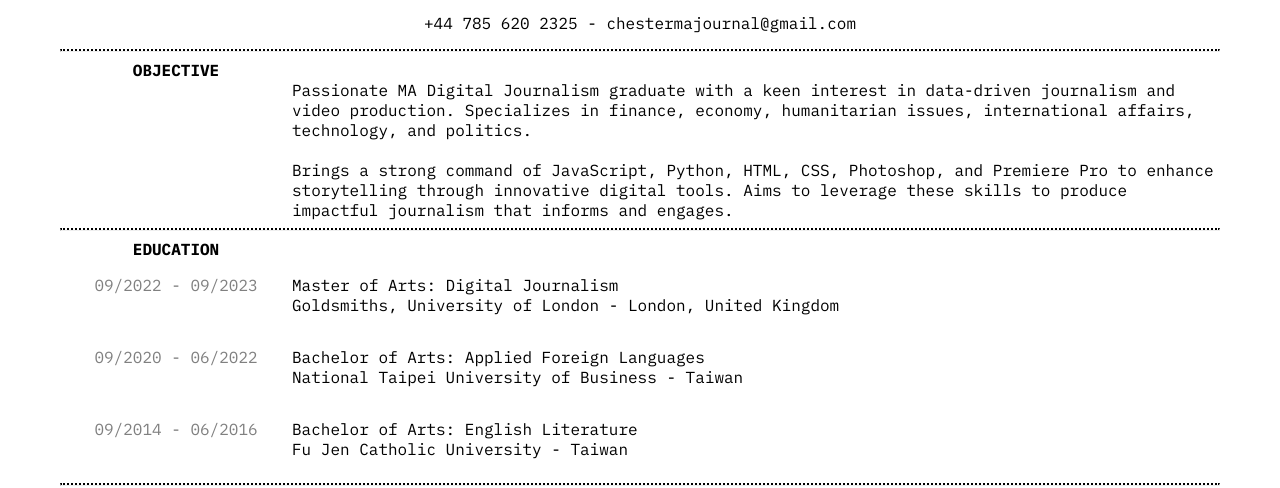
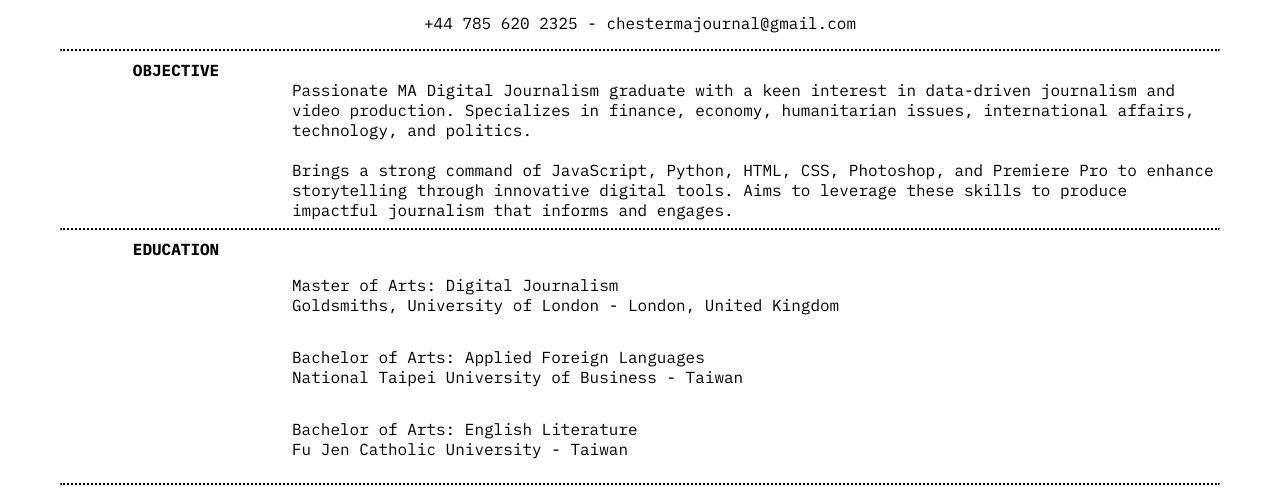
Before and after one commit to ChesterJournal/ChesterJournal.github.io, a plain HTML site: page subpages/CV.html in a window 1280 px wide. Shown: the part 313-801 px from the top of the page. Drawn offline with Linux system fonts and the light colour scheme.

Commit message:
Update CV.html

```diff
--- a/subpages/CV.html
+++ b/subpages/CV.html
@@ -64,7 +64,7 @@
                 <div class="grid-left">
                     EDUCATION
                     <div class="grey-text">
-                        <p>09/2022 - 09/2023</p>
+                        <p></p>
                     </div>
                 </div>
 
@@ -76,7 +76,7 @@
             <div class="grid-container">
                 <div class="grid-left">
                     <div class="grey-text">
-                        <p>09/2020 - 06/2022</p>
+                        <p></p>
                     </div>
                 </div>
                 <div class="grid-right">
@@ -86,7 +86,7 @@
             <div class="grid-container">
                 <div class="grid-left">
                     <div class="grey-text">
-                        <p>09/2014 - 06/2016</p>
+                        <p></p>
                     </div>
                 </div>
                 <div class="grid-right">
```
